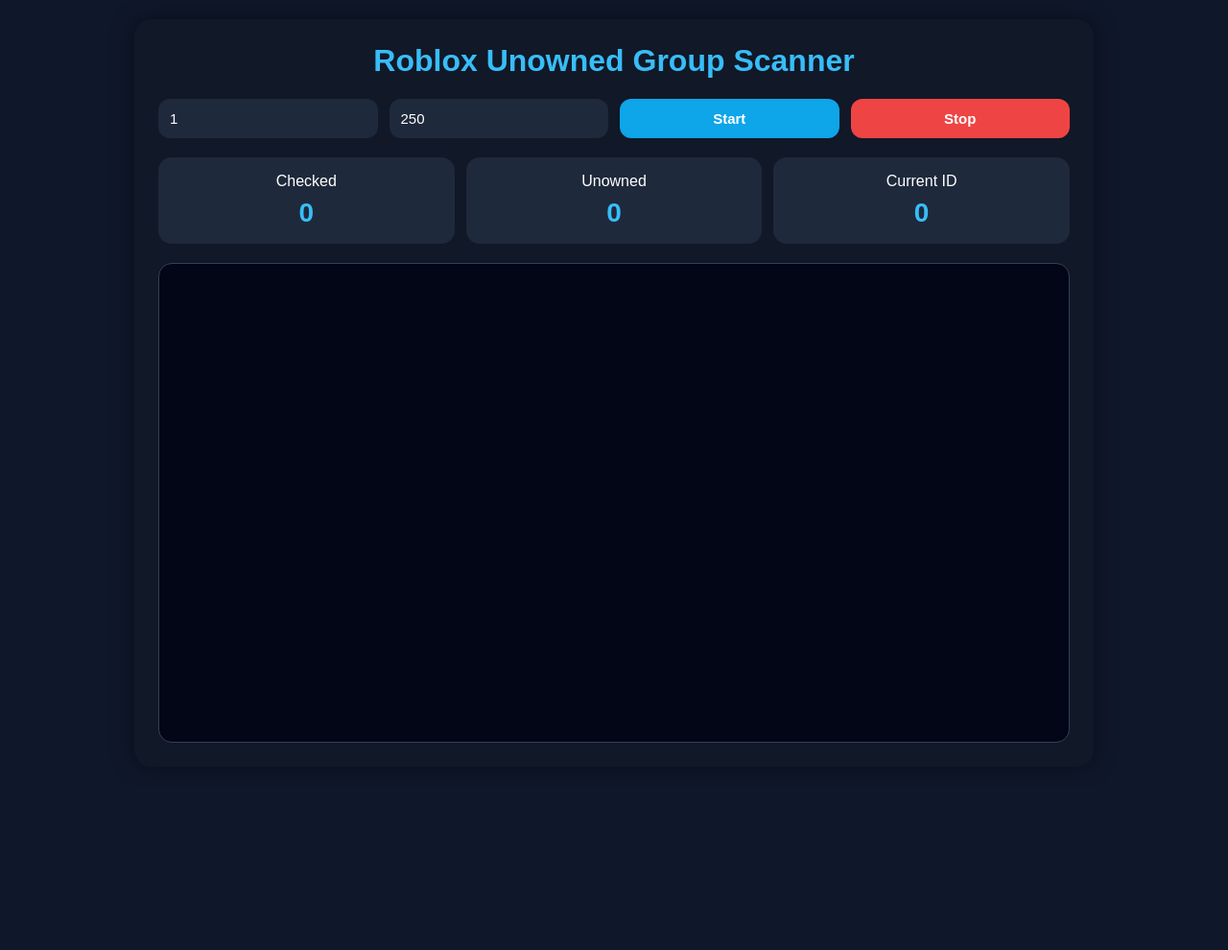
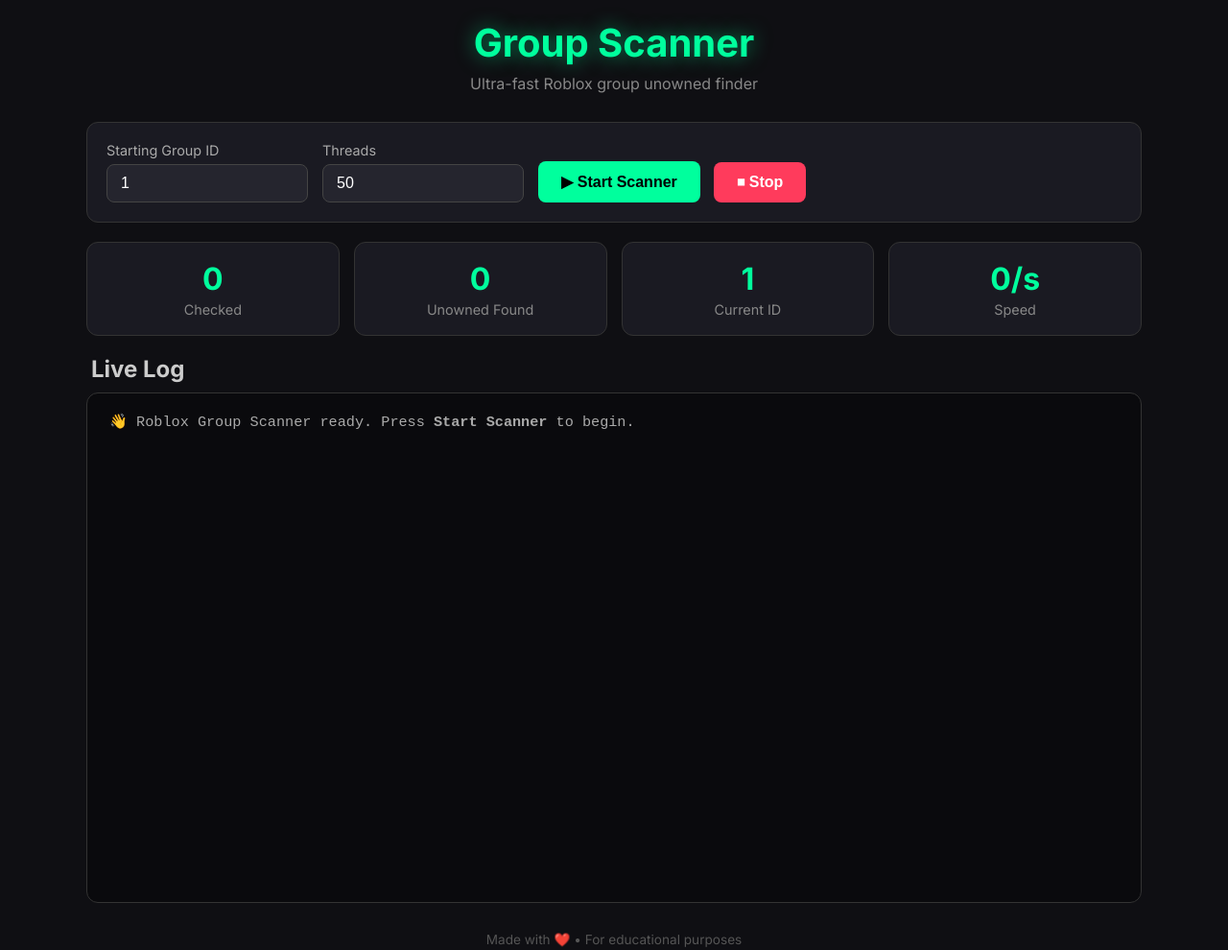
Before and after one commit to NULLZWASHERE/symmetrical-octo-guacamole, a website: page index.html in a window 1280 px wide. Shown: the whole page at 96% size. Before the commit the page ends 819 px from the top, so only its background shows below. Drawn offline with Linux system fonts and the light colour scheme.

Commit message:
Update index.html

```diff
--- a/index.html
+++ b/index.html
@@ -1,282 +1,336 @@
 <!DOCTYPE html>
 <html lang="en">
 <head>
-  <meta charset="UTF-8" />
-  <meta name="viewport" content="width=device-width, initial-scale=1.0"/>
-  <title>Roblox Unowned Group Scanner</title>
+  <meta charset="UTF-8">
+  <meta name="viewport" content="width=device-width, initial-scale=1.0">
+  <title>Roblox Group Scanner</title>
+  <style>
+    @import url('https://fonts.googleapis.com/css2?family=Inter:wght@400;500;600;700&display=swap');
 
-  <style>
-    *{
-      box-sizing:border-box;
+    body {
+      margin: 0;
+      padding: 0;
+      background: #0f0f13;
+      color: #e0e0e0;
+      font-family: 'Inter', system-ui, sans-serif;
+      min-height: 100vh;
     }
 
-    body{
-      margin:0;
-      background:#0f172a;
-      color:white;
-      font-family:Arial,sans-serif;
-      padding:20px;
+    .container {
+      max-width: 1100px;
+      margin: 0 auto;
+      padding: 20px;
     }
 
-    .container{
-      max-width:1000px;
-      margin:auto;
-      background:#111827;
-      border-radius:18px;
-      padding:25px;
-      box-shadow:0 0 25px rgba(0,0,0,.4);
+    header {
+      text-align: center;
+      margin-bottom: 30px;
     }
 
-    h1{
-      margin-top:0;
-      text-align:center;
-      color:#38bdf8;
+    h1 {
+      color: #00ff9d;
+      margin: 0;
+      font-size: 2.5rem;
+      text-shadow: 0 0 20px rgba(0, 255, 157, 0.5);
     }
 
-    .controls{
-      display:grid;
-      grid-template-columns:repeat(auto-fit,minmax(180px,1fr));
-      gap:12px;
-      margin-bottom:20px;
+    .subtitle {
+      color: #888;
+      margin-top: 8px;
     }
 
-    input,button{
-      padding:12px;
-      border:none;
-      border-radius:12px;
-      font-size:15px;
+    .controls {
+      background: #1a1a22;
+      border-radius: 12px;
+      padding: 20px;
+      margin-bottom: 20px;
+      border: 1px solid #333;
+      display: flex;
+      flex-wrap: wrap;
+      gap: 15px;
+      align-items: end;
     }
 
-    input{
-      background:#1e293b;
-      color:white;
+    .input-group {
+      display: flex;
+      flex-direction: column;
+      gap: 6px;
     }
 
-    button{
-      background:#0ea5e9;
-      color:white;
-      cursor:pointer;
-      font-weight:bold;
+    label {
+      font-size: 0.9rem;
+      color: #aaa;
     }
 
-    button:hover{
-      background:#0284c7;
+    input {
+      background: #25252e;
+      border: 1px solid #444;
+      color: white;
+      padding: 10px 14px;
+      border-radius: 8px;
+      font-size: 1rem;
+      width: 180px;
     }
 
-    .stop{
-      background:#ef4444;
+    button {
+      padding: 12px 24px;
+      font-size: 1rem;
+      font-weight: 600;
+      border: none;
+      border-radius: 8px;
+      cursor: pointer;
+      transition: all 0.2s;
     }
 
-    .stop:hover{
-      background:#dc2626;
+    .btn-start {
+      background: #00ff9d;
+      color: black;
     }
 
-    .stats{
-      display:grid;
-      grid-template-columns:repeat(auto-fit,minmax(160px,1fr));
-      gap:12px;
-      margin-bottom:20px;
+    .btn-start:hover {
+      background: #00cc7a;
+      transform: translateY(-2px);
     }
 
-    .card{
-      background:#1e293b;
-      padding:16px;
-      border-radius:14px;
-      text-align:center;
+    .btn-stop {
+      background: #ff3b5c;
+      color: white;
     }
 
-    .card h2{
-      margin:8px 0 0;
-      color:#38bdf8;
-      font-size:28px;
+    .btn-stop:hover {
+      background: #e02e4d;
+      transform: translateY(-2px);
     }
 
-    .log{
-      background:#020617;
-      border:1px solid #334155;
-      border-radius:14px;
-      padding:15px;
-      height:500px;
-      overflow-y:auto;
-      font-family:monospace;
-      font-size:14px;
+    .stats {
+      display: grid;
+      grid-template-columns: repeat(auto-fit, minmax(180px, 1fr));
+      gap: 15px;
+      margin-bottom: 20px;
     }
 
-    .found{
-      color:#22c55e;
-      margin-bottom:8px;
+    .stat-card {
+      background: #1a1a22;
+      padding: 18px;
+      border-radius: 12px;
+      border: 1px solid #333;
+      text-align: center;
     }
 
-    .taken{
-      color:#f87171;
-      margin-bottom:8px;
+    .stat-value {
+      font-size: 2rem;
+      font-weight: 700;
+      color: #00ff9d;
     }
 
-    .deleted{
-      color:#facc15;
-      margin-bottom:8px;
+    .stat-label {
+      color: #888;
+      font-size: 0.9rem;
+      margin-top: 4px;
     }
 
-    .info{
-      color:#94a3b8;
-      margin-bottom:8px;
+    #log {
+      background: #0a0a0d;
+      border: 1px solid #333;
+      border-radius: 12px;
+      height: 500px;
+      overflow-y: auto;
+      padding: 15px;
+      font-family: monospace;
+      font-size: 0.95rem;
+      line-height: 1.5;
     }
 
-    a{
-      color:#38bdf8;
+    .log-entry {
+      margin-bottom: 6px;
+      padding: 4px 8px;
+      border-radius: 6px;
+    }
+
+    .info {
+      color: #aaa;
+    }
+
+    .found {
+      background: rgba(0, 255, 157, 0.1);
+      color: #00ff9d;
+      border-left: 4px solid #00ff9d;
+    }
+
+    .deleted {
+      color: #ff3b5c;
+    }
+
+    a {
+      color: #00ccff;
+      text-decoration: none;
+    }
+
+    a:hover {
+      text-decoration: underline;
+    }
+
+    .footer {
+      text-align: center;
+      margin-top: 30px;
+      color: #555;
+      font-size: 0.85rem;
     }
   </style>
 </head>
 <body>
-
   <div class="container">
-  <h1>Roblox Unowned Group Scanner</h1>
+    <header>
+      <h1>Group Scanner</h1>
+      <p class="subtitle">Ultra-fast Roblox group unowned finder</p>
+    </header>
 
     <div class="controls">
-    <input type="number" id="startId" value="1" placeholder="Start ID">
-    <input type="number" id="delay" value="250" placeholder="Delay ms">
+      <div class="input-group">
+        <label for="startId">Starting Group ID</label>
+        <input type="number" id="startId" value="1" placeholder="1">
+      </div>
 
-    <button onclick="startScanner()">
-      Start
-    </button>
+      <div class="input-group">
+        <label for="threads">Threads</label>
+        <input type="number" id="threads" value="50" placeholder="50">
+      </div>
 
-    <button class="stop" onclick="stopScanner()">
-      Stop
-    </button>
+      <div>
+        <button onclick="startScanner()" class="btn-start">▶ Start Scanner</button>
+        <button onclick="stopScanner()" class="btn-stop" style="margin-left: 10px;">⏹ Stop</button>
+      </div>
     </div>
 
     <div class="stats">
-    <div class="card">
-      Checked
-      <h2 id="checked">0</h2>
+      <div class="stat-card">
+        <div class="stat-value" id="checked">0</div>
+        <div class="stat-label">Checked</div>
       </div>
-
-    <div class="card">
-      Unowned
-      <h2 id="unowned">0</h2>
+      <div class="stat-card">
+        <div class="stat-value" id="unowned">0</div>
+        <div class="stat-label">Unowned Found</div>
       </div>
-
-    <div class="card">
-      Current ID
-      <h2 id="current">0</h2>
+      <div class="stat-card">
+        <div class="stat-value" id="current">1</div>
+        <div class="stat-label">Current ID</div>
+      </div>
+      <div class="stat-card">
+        <div class="stat-value" id="speed">0/s</div>
+        <div class="stat-label">Speed</div>
       </div>
     </div>
 
-  <div class="log" id="log"></div>
+    <h2 style="margin: 15px 0 10px 5px; color: #ccc;">Live Log</h2>
+    <div id="log"></div>
+
+    <div class="footer">
+      Made with ❤️ • For educational purposes
+    </div>
   </div>
 
   <script>
     const API = "https://groupapi.infodmca.com/api/check?id=";
-
     let running = false;
     let checked = 0;
     let unowned = 0;
+    let currentId = 1;
+    let cps = 0;
 
-function addLog(text, cls="info"){
-  const log = document.getElementById("log");
+    function log(text, cls="info") {
+      const el = document.createElement("div");
+      el.className = `log-entry ${cls}`;
+      el.innerHTML = text;
+      const logs = document.getElementById("log");
+      logs.prepend(el);
 
-  const div = document.createElement("div");
-  div.className = cls;
-  div.innerHTML = text;
-
-  log.prepend(div);
+      while (logs.children.length > 300) {
+        logs.removeChild(logs.lastChild);
+      }
     }
 
-function updateStats(id){
-  document.getElementById("checked").textContent = checked;
-  document.getElementById("unowned").textContent = unowned;
-  document.getElementById("current").textContent = id;
+    function update() {
+      document.getElementById("checked").textContent = checked.toLocaleString();
+      document.getElementById("unowned").textContent = unowned.toLocaleString();
+      document.getElementById("current").textContent = currentId.toLocaleString();
     }
 
-async function checkGroup(id){
+    setInterval(() => {
+      document.getElementById("speed").textContent = cps + "/s";
+      cps = 0;
+    }, 1000);
 
-  try{
+    async function check(id) {
+      try {
+        const r = await fetch(API + id);
+        const data = await r.json();
 
-    const res = await fetch(API + id);
-    const data = await res.json();
+        checked++;
+        cps++;
 
-    if(data.unowned){
-
+        if (data.unowned) {
           unowned++;
-
-      addLog(
+          log(
             `✅ UNOWNED →
             <a href="https://www.roblox.com/groups/${id}" target="_blank">
-          ${data.name}
+              ${data.name || 'Unnamed Group'}
             </a>
             (#${id})`,
             "found"
           );
-
-    } else if(data.exists){
-
-      addLog(
-        `❌ TAKEN → ${data.name} (#${id})`,
-        "taken"
-      );
-
-    } else {
-
-      addLog(
-        `⚠ DELETED / INVALID (#${id})`,
-        "deleted"
-      );
-
+        }
+        update();
+      } catch (e) {
+        // Silently ignore errors for maximum speed
+      }
     }
 
-  } catch(err){
-
-    addLog(
-      `⚠ ERROR ${id}: ${err.message}`,
-      "deleted"
-    );
-
+    async function thread() {
+      while (running) {
+        const batch = [];
+        for (let i = 0; i < 100; i++) {
+          const id = currentId++;
+          batch.push(check(id));
+        }
+        await Promise.allSettled(batch);
+      }
     }
 
+    function startScanner() {
+      if (running) return;
+
+      running = true;
+      checked = 0;
+      unowned = 0;
+
+      const startInput = parseInt(document.getElementById("startId").value);
+      currentId = isNaN(startInput) ? 1 : startInput;
+
+      const threadCount = parseInt(document.getElementById("threads").value) || 50;
+
+      log(`🚀 Started <strong>${threadCount}</strong> ultra-fast threads`, "info");
+
+      for (let i = 0; i < threadCount; i++) {
+        thread();
+      }
     }
 
-async function startScanner(){
-
-  if(running) return;
-
-  running = true;
-
-  let id = parseInt(
-    document.getElementById("startId").value
-  ) || 1;
-
-  const delay = parseInt(
-    document.getElementById("delay").value
-  ) || 250;
-
-  addLog("🚀 Scanner started");
-
-  while(running){
-
-    checked++;
-
-    updateStats(id);
-
-    await checkGroup(id);
-
-    id++;
-
-    await new Promise(resolve =>
-      setTimeout(resolve, delay)
-    );
-
+    function stopScanner() {
+      running = false;
+      log("🛑 Scanner stopped", "deleted");
     }
 
+    // Allow pressing Enter to start
+    document.addEventListener("keypress", (e) => {
+      if (e.key === "Enter" && !running) {
+        startScanner();
       }
+    });
 
-function stopScanner(){
-
-  running = false;
-
-  addLog("🛑 Scanner stopped");
-
-}
+    // Welcome message
+    window.onload = () => {
+      log("👋 Roblox Group Scanner ready. Press <strong>Start Scanner</strong> to begin.", "info");
+    };
   </script>
-
 </body>
 </html>
```
Lines whose indentation alone changed are shown as unchanged.
